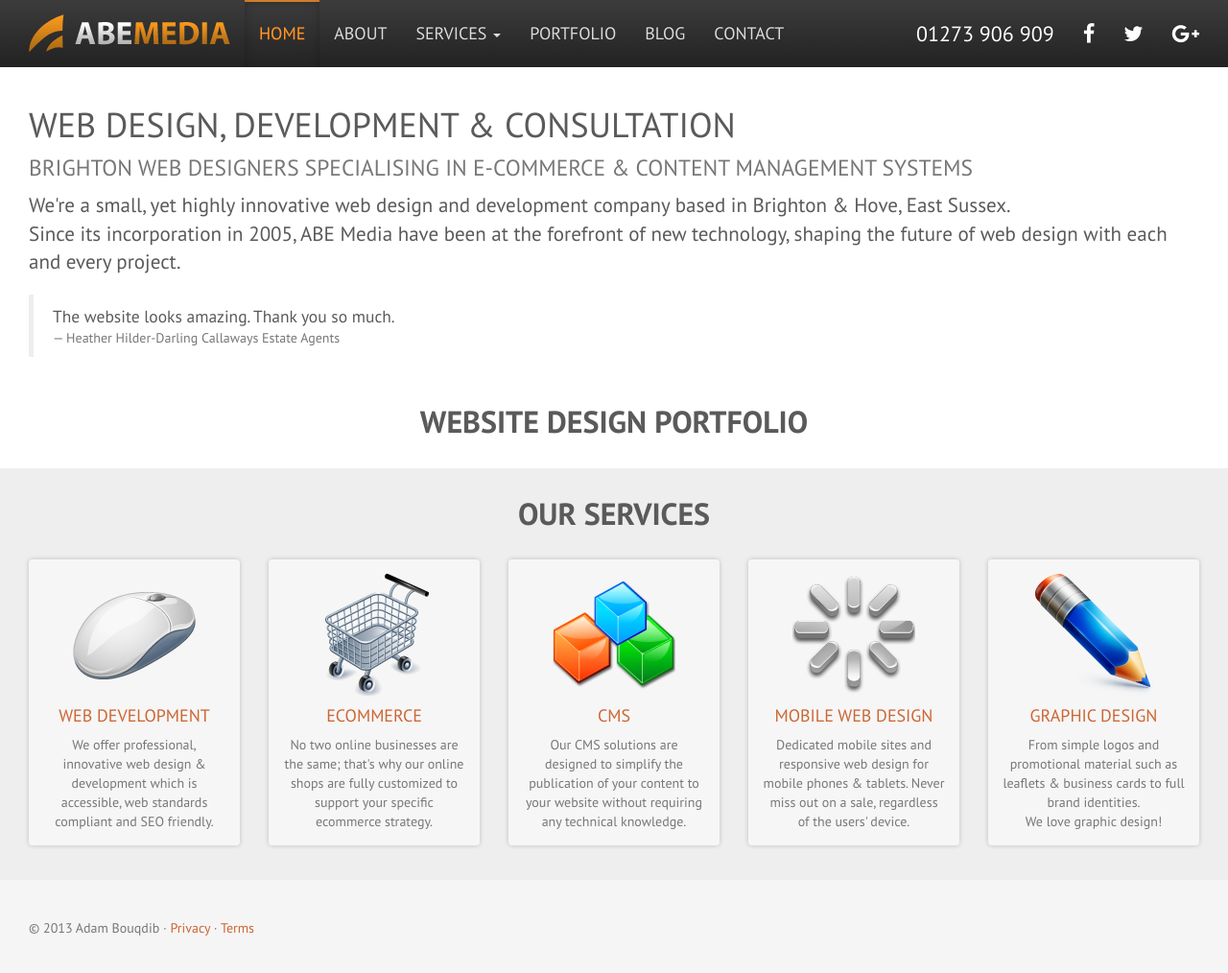
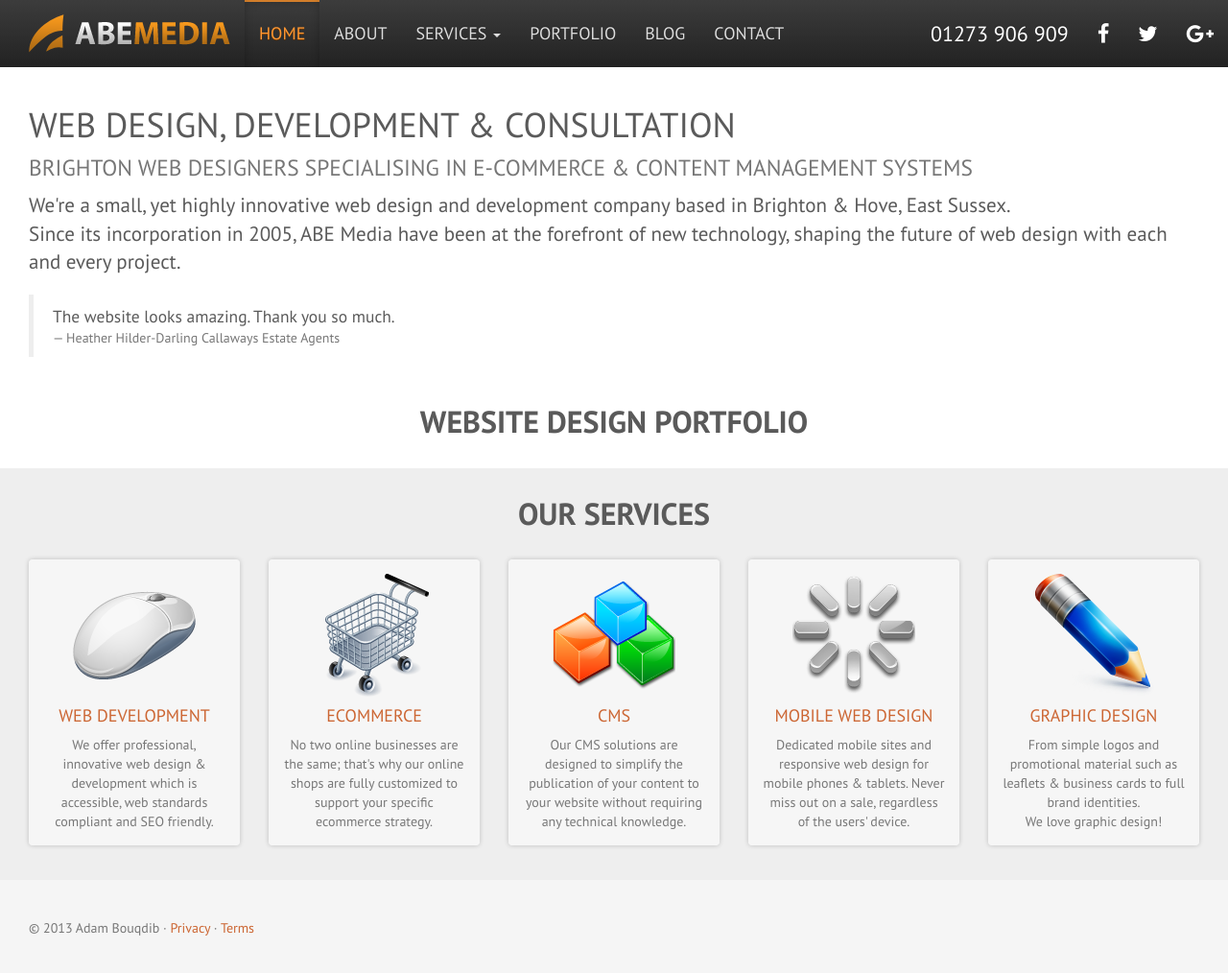
Before and after one commit to abemedia/abemedia.github.io, a Jekyll site: the page built from index.md, in a window 1280 px wide and 1017 px high. Shown: the top 1014 px of the window at 96% size. Built offline with Jekyll 4.4.1, drawn with Linux system fonts in a browser that asks for light colours; nearby versions of some CDN libraries.

Commit message:
Update style.css

```diff
--- a/css/style.css
+++ b/css/style.css
@@ -163,6 +163,9 @@ footer {
 	.navbar .dropdown-menu li a {
 		text-align: center;
 	}
+	.navbar-collapse .navbar-nav.navbar-right:last-child {
+		margin-right: -30px;
+	}
 }
 @media (min-width: 1092px) {
 	.navbar-brand {
```
